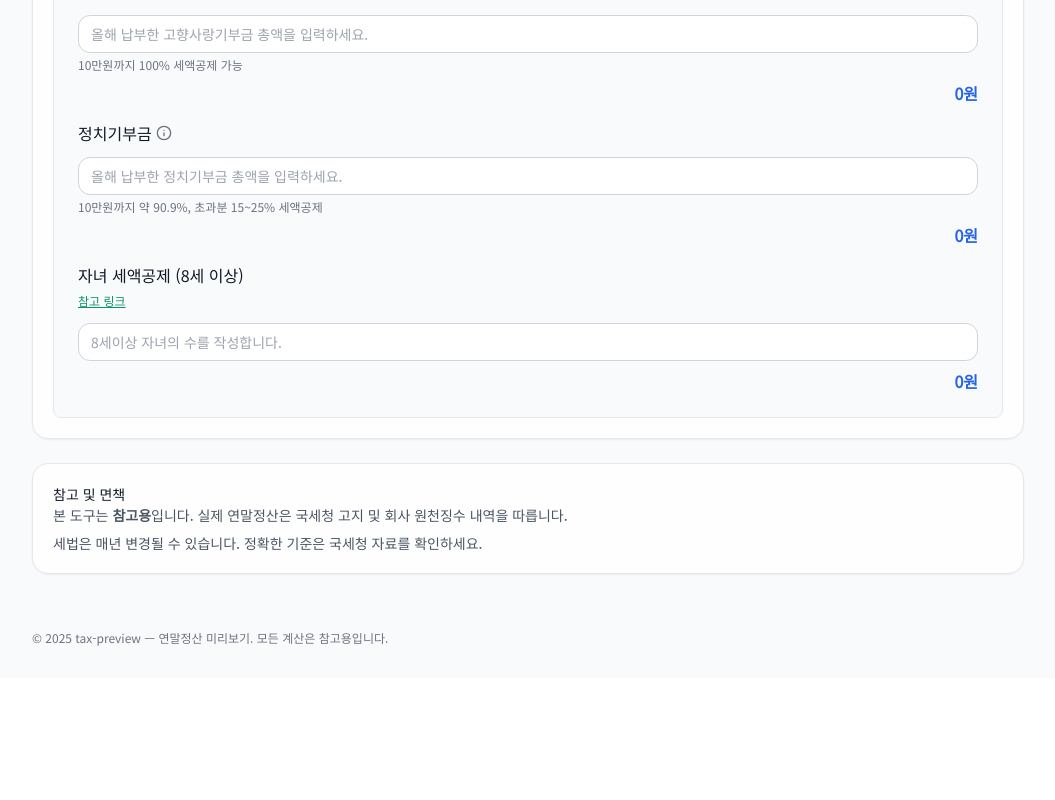
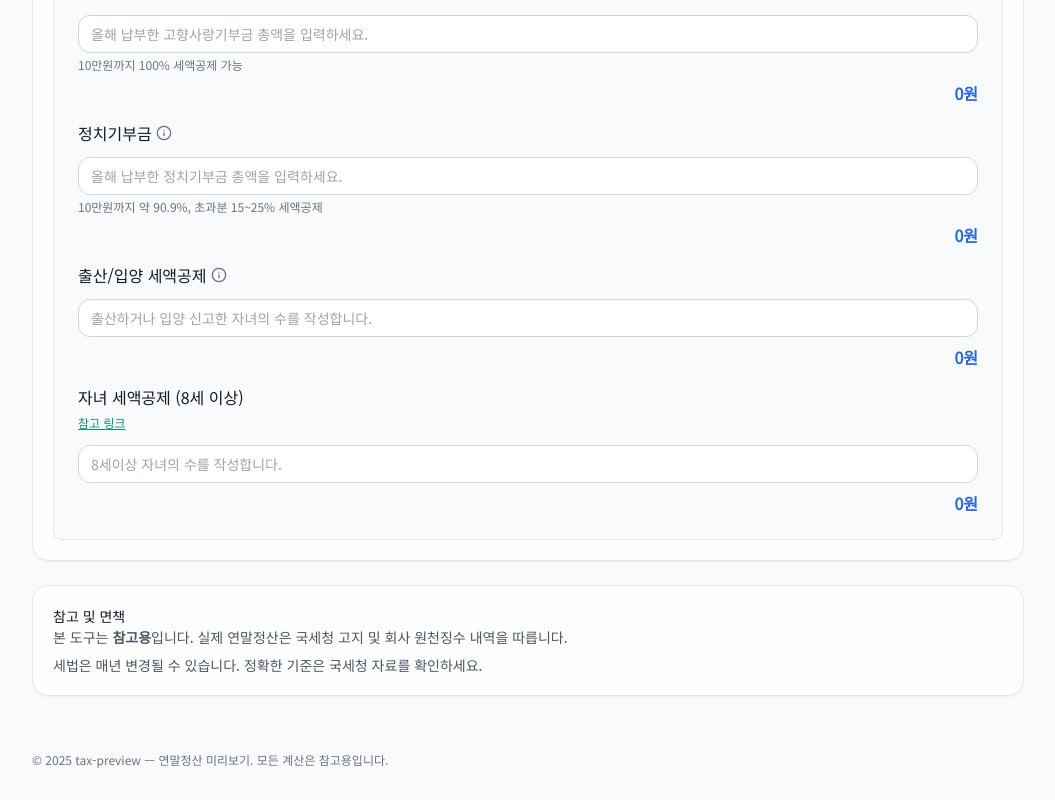
Before and after one commit to parkjooyoung0608/tax-preview, a Next.js app: page /calulator in a window 1280 px wide. Shown: the part 3155-3955 px from the top of the page, without its empty margins (112-1167 px from the left). Before the commit the page ends 3833 px from the top, so only its background shows below. Built offline with nearby package versions, Linux system fonts and the light colour scheme.

Commit message:
feat: 출산입양세액공제 함수 작업 및 적용

```diff
--- a/src/components/Calculator.tsx
+++ b/src/components/Calculator.tsx
@@ -33,6 +33,7 @@ import 월세세액공제 from "@utils/세액공제/월세";
 import 고향사랑기부금세액공제 from "@utils/세액공제/고향사랑기부금";
 import 정치기부금 from "@utils/세액공제/정치기부금";
 import 지정기부금세액공제 from "@utils/세액공제/지정기부금";
+import 출산입양공제 from "@utils/세액공제/출산입양";
 import 자녀세액공제 from "@utils/세액공제/자녀";
 import formatKoreanCurrency from "@utils/formatKoreanCurrency";
 import useSalaryDetail from "@hooks/useSalaryDetail";
@@ -68,6 +69,7 @@ export default function Calculator() {
   const [교육비, set교육비] = useState<T교육비>(초기교육비);
   const [연간월세, set연간월세] = useState<number | undefined>(undefined);
   const [기부금, set기부금] = useState<T기부금>(초기기부금);
+  const [출산입양, set출산입양] = useState<number | undefined>(undefined);
   const [자녀, set자녀] = useState<number | undefined>(undefined);
   // 급여관련
   const { 급여세부내역, set급여세부내역, handle급여세부내역 } =
@@ -125,6 +127,7 @@ export default function Calculator() {
   const 최종월세액공제 = 월세세액공제(연간월세 || 0, 총급여, 0);
   const 최종고향사랑기부공제 = 고향사랑기부금세액공제(기부금.고향사랑 || 0);
   const 최종정치기부공제 = 정치기부금(기부금.정치 || 0);
+  const 최종출산입양세액공제 = 출산입양공제(출산입양 || 0);
   const 최종자녀세액공제 = 자녀세액공제(자녀 || 0);
   const 최종세액공제 =
     최종근로소득세액공제 +
@@ -135,6 +138,7 @@ export default function Calculator() {
     최종월세액공제 +
     최종고향사랑기부공제 +
     최종정치기부공제 +
+    최종출산입양세액공제 +
     최종자녀세액공제 +
     (결혼 ? 500_000 : 0);
 
@@ -783,6 +787,20 @@ export default function Calculator() {
                   />
                 </ComputedDeductionForm>
 
+                {/* 출산/입양 세액공제 */}
+                <ComputedDeductionForm
+                  title="출산/입양 세액공제"
+                  공제금액={최종출산입양세액공제}
+                  tooltipContent={`해당 과세기간에 출산하거나 입양 신고한 공제대상 자녀가 있는 경우을 말합니다.`}
+                >
+                  <InputNumber
+                    label=""
+                    placeholder="출산하거나 입양 신고한 자녀의 수를 작성합니다."
+                    value={출산입양}
+                    onChange={(v) => set출산입양(v)}
+                  />
+                </ComputedDeductionForm>
+
                 {/* 자녀 세액공제 */}
                 <ComputedDeductionForm
                   title="자녀 세액공제 (8세 이상)"
--- /dev/null
+++ b/src/utils/세액공제/출산입양.ts
@@ -0,0 +1,13 @@
+export default function 출산입양세액공제(자녀수: number) {
+  let 금액 = 0;
+
+  if (자녀수 === 1) {
+    금액 = 300_000;
+  } else if (자녀수 === 2) {
+    금액 = 500_000;
+  } else if (자녀수 >= 3) {
+    금액 = 700_000;
+  }
+
+  return 금액;
+}
```
